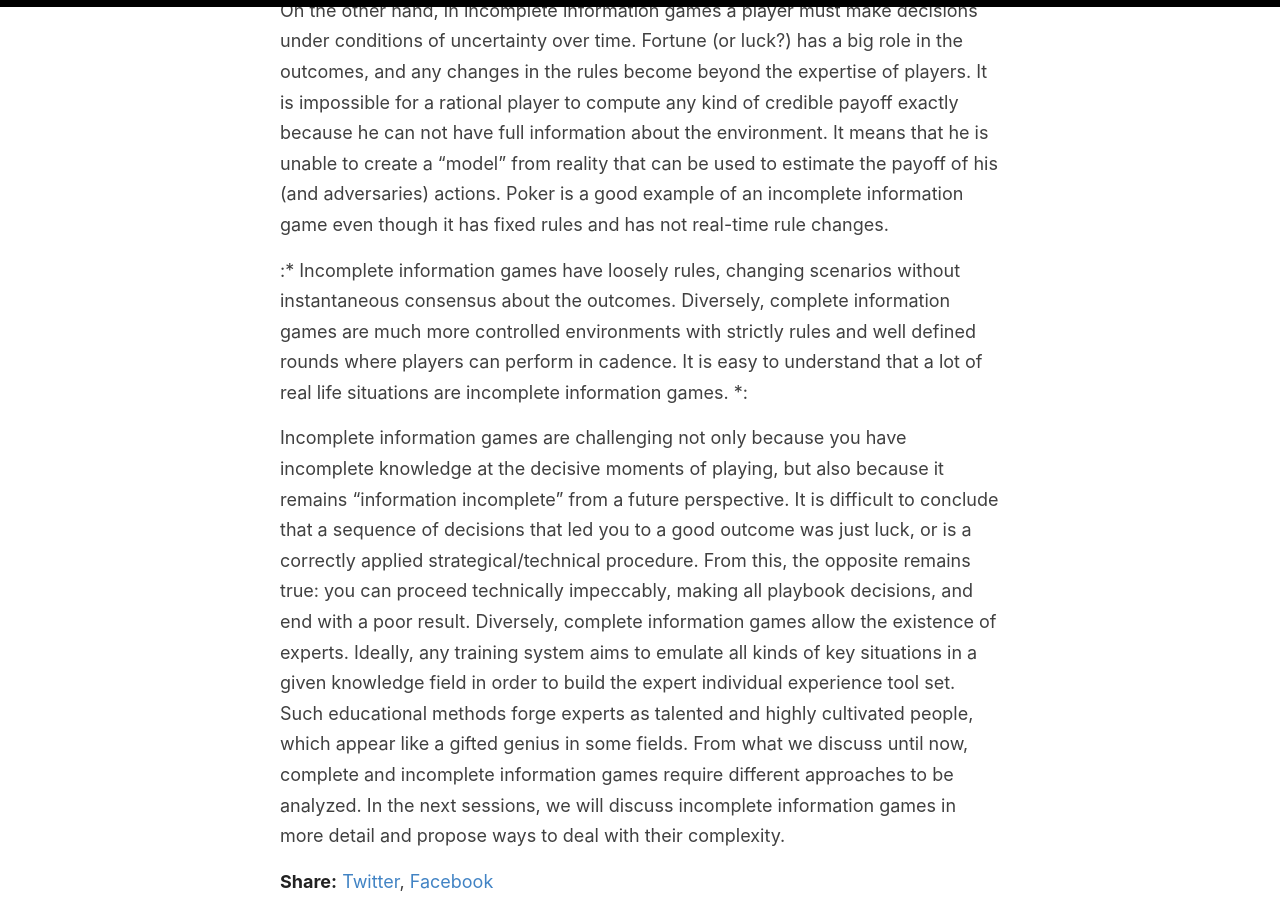
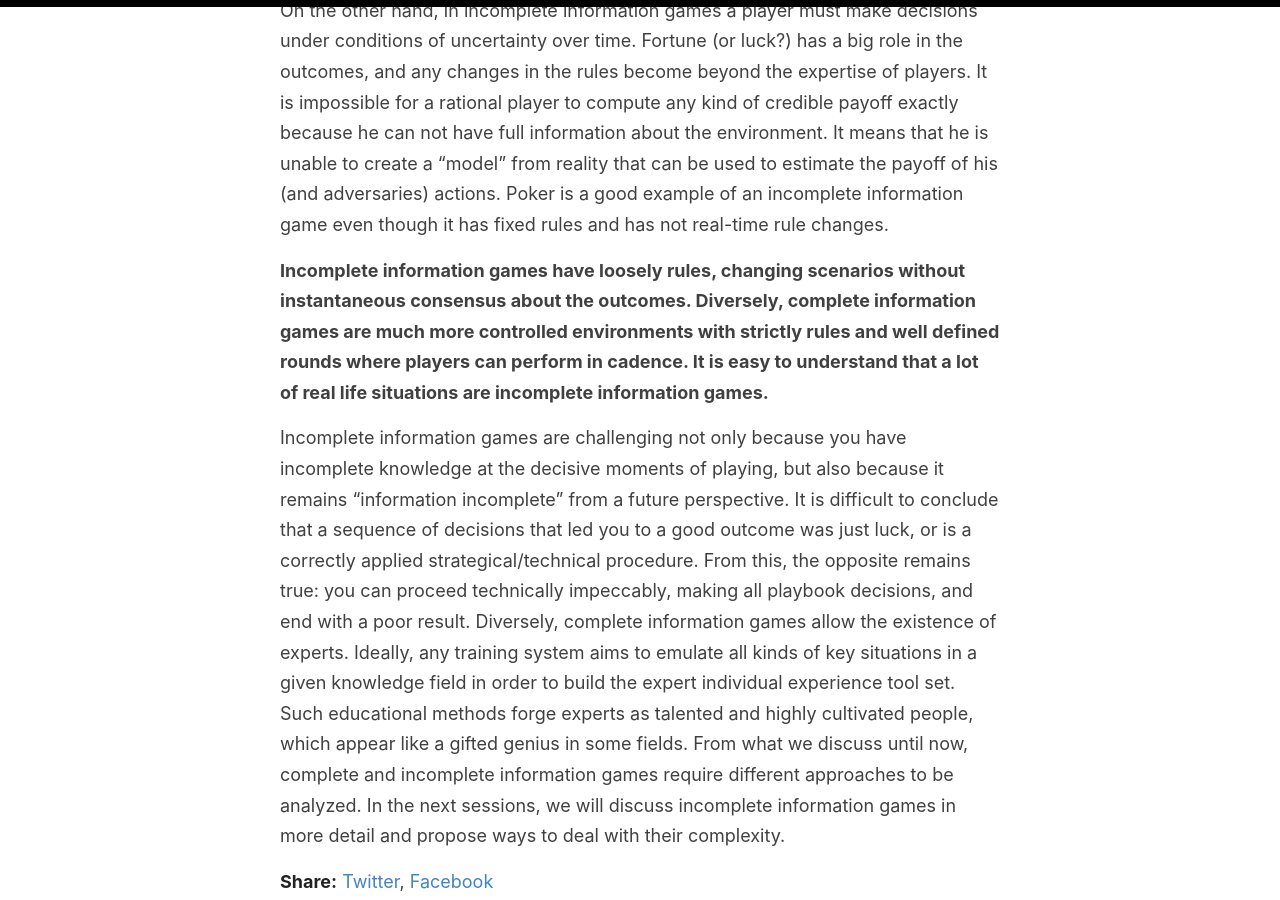
Before and after one commit to jaglima/jaglima.github.io, a Jekyll site: the page built from _posts/2021-10-17-Thinking_in_bets.md, in a window 1280 px wide and 900 px high, scrolled down 1496 px. Built offline with Jekyll 4.4.1, drawn with Linux system fonts in a browser that asks for light colours.

Commit message:
Updating tib part 2

```diff
--- a/_posts/2021-10-17-Thinking_in_bets.md
+++ b/_posts/2021-10-17-Thinking_in_bets.md
@@ -17,7 +17,7 @@
 
 On the other hand, in incomplete information games a player must make decisions under conditions of uncertainty over time. Fortune (or luck?) has a big role in the outcomes, and any changes in the rules become beyond the expertise of players. It is impossible for a rational player to compute any kind of credible payoff exactly because he can not have full information about the environment. It means that he is unable to create a "model" from reality that can be used to estimate the payoff of his (and adversaries) actions. Poker is a good example of an incomplete information game even though it has fixed rules and has not real-time rule changes.
 
-:* Incomplete information games have loosely rules, changing scenarios without instantaneous consensus about the outcomes. Diversely, complete information games are much more controlled environments with strictly rules and well defined rounds where players can perform in cadence. It is easy to understand that a lot of real life situations are incomplete information games. *:
+__Incomplete information games have loosely rules, changing scenarios without instantaneous consensus about the outcomes. Diversely, complete information games are much more controlled environments with strictly rules and well defined rounds where players can perform in cadence. It is easy to understand that a lot of real life situations are incomplete information games.__
 
 Incomplete information games are challenging not only because you have incomplete knowledge at the decisive moments of playing, but also because it remains "information incomplete" from a future perspective. It is difficult to conclude that a sequence of decisions that led you to a good outcome was just luck, or is a correctly applied strategical/technical procedure. From this, the opposite remains true: you can proceed technically impeccably, making all playbook decisions, and end with a poor result.
 Diversely, complete information games allow the existence of experts. Ideally, any training system aims to emulate all kinds of key situations in a given knowledge field in order to build the expert individual experience tool set. Such educational methods forge experts as talented and highly cultivated people, which appear like a gifted genius in some fields.
```
Also changed, not shown: images/tib2.png (added), 1 other file.
